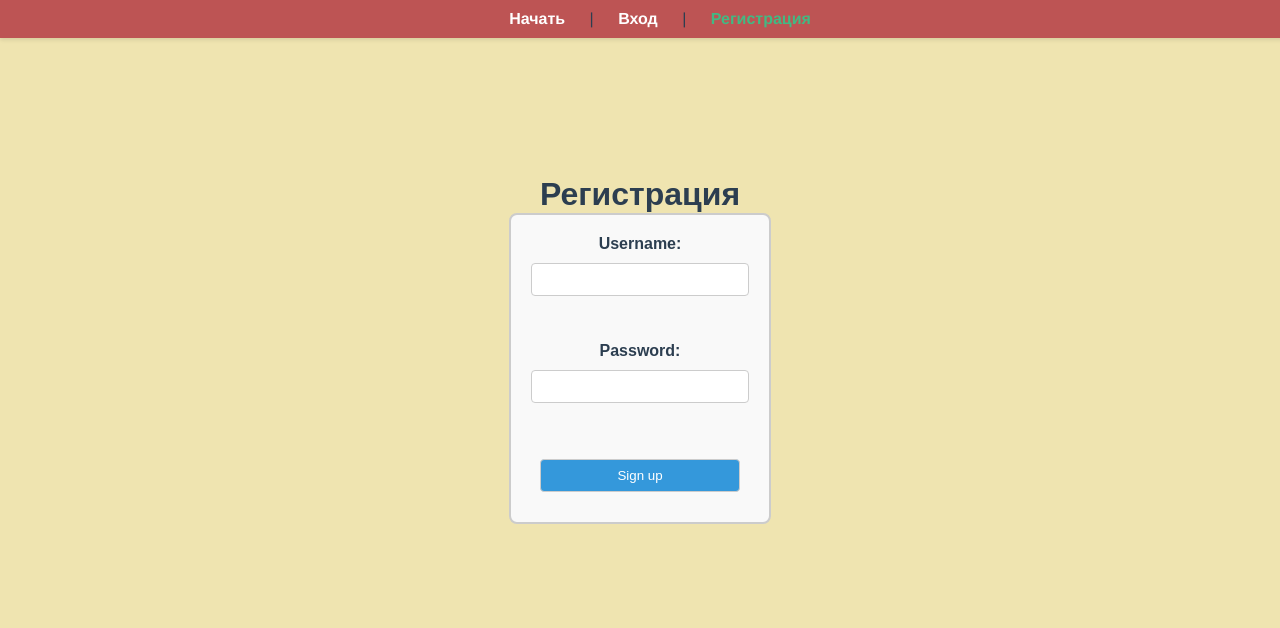
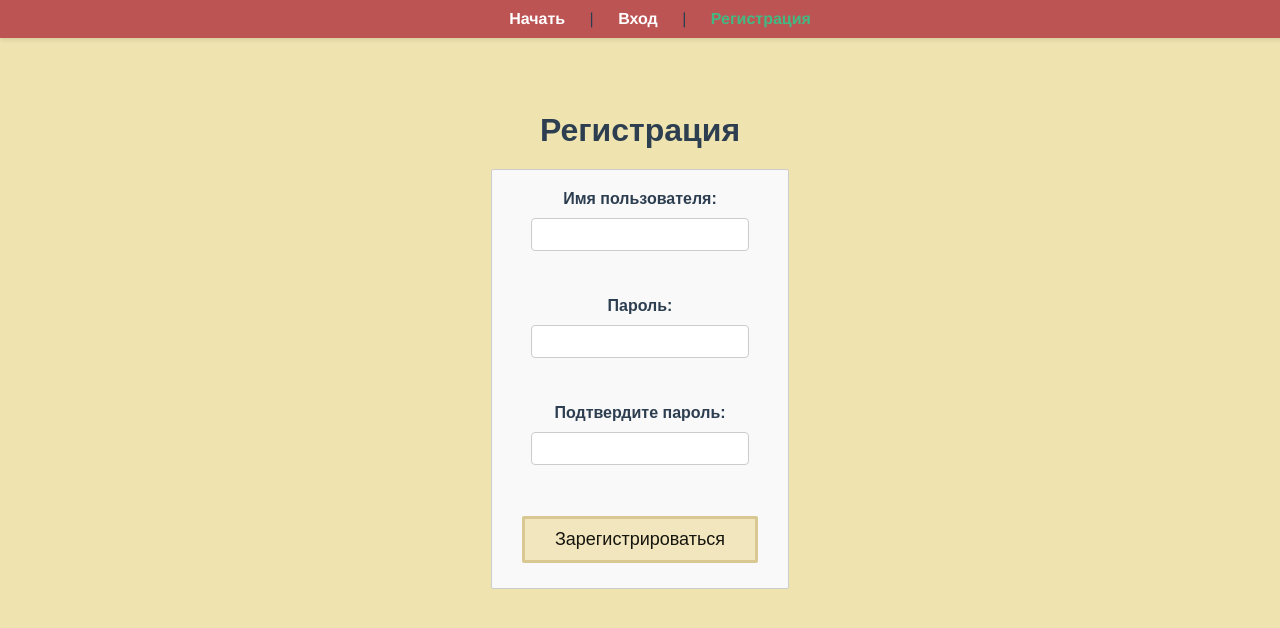
Before and after one commit to duckinzzz/McQueenGame, a Vue app: page /sign-up in a window 1280 px wide. Shown: the top 628 px of the page. Built offline with nearby package versions, Linux system fonts and the light colour scheme.

Commit message:
added confirmPassword

```diff
--- a/src/views/SignUp.vue
+++ b/src/views/SignUp.vue
@@ -2,11 +2,14 @@
   <div class="sign-up-page">
     <h1>Регистрация</h1>
     <form @submit.prevent="submitForm" class="signup-form">
-      <label for="username">Username:</label>
+      <label for="username">Имя пользователя:</label>
       <input type="username" name="username" v-model="username" id="username"><br><br>
-      <label for="password">Password:</label>
+      <label for="password">Пароль:</label>
       <input type="password" name="password" v-model="password" id="password"><br><br>
-      <button type="submit">Sign up</button>
+      <label for="confirmPassword">Подтвердите пароль:</label>
+      <input type="password" name="confirmPassword" v-model="confirmPassword" id="confirmPassword"><br><br>
+      <p v-if="unconfirmedPassword" style="color: red; font-family: 'Montserrat', sans-serif; font-size: 80%">{{ unconfirmedPassword }}</p>
+      <button class="double-border-button" type="submit">Зарегистрироваться</button>
     </form>
   </div>
 </template>
@@ -19,11 +22,17 @@ export default {
   data() {
     return {
       username: '',
-      password: ''
+      password: '',
+      confirmPassword: '',
+      unconfirmedPassword: ''
     }
   },
   methods: {
     submitForm() {
+      if (this.password !== this.confirmPassword) {
+        this.unconfirmedPassword = 'Пароли не cовпадают';
+        return;
+      }
       const formData = {
         username: this.username,
         password: this.password,
@@ -45,14 +54,12 @@ export default {
             console.log(response);
             const access = response.data.access;
             const refresh = response.data.refresh;
-            const username = this.username
-            this.$store.commit("setUserName", username);
-            this.$store.commit("setAccess", access);
-            this.$store.commit("setRefresh", refresh);
+
+            localStorage.setItem("access", access);
+            localStorage.setItem("refresh", refresh);
+
 
             axios.defaults.headers.common['Authorization'] = "JWT " + access;
-            localStorage.setItem("access", access);
-            localStorage.setItem("refresh", refresh);
 
             router.push('/');
           })
@@ -65,7 +72,7 @@ export default {
 </script>
 <style scoped>
 .sign-up-page {
-  font-family: Arial, sans-serif;
+  font-family: 'Montserrat', sans-serif;
   text-align: center;
   margin-bottom: 100px;
 
@@ -73,10 +80,11 @@ export default {
 
 .signup-form {
   display: inline-block;
-  border: 2px solid #ccc;
+  border: 1px solid #ccc;
   padding: 20px;
-  border-radius: 8px;
+  border-radius: 2px;
   background-color: #f9f9f9;
+  margin-top: 20px;
 }
 
 label {
@@ -94,14 +102,41 @@ button {
   width: 200px;
 }
 
-button {
-  background-color: #3498db;
-  color: white;
-  cursor: pointer;
-  transition: background-color 0.3s ease;
+.double-border-button {
+  justify-content: center;
+  width: auto;
+  text-decoration: none;
+  display: inline-flex;
+  margin: 5px 10px;
+  padding: 10px 30px;
+  border-radius: 2px;
+  position: relative;
+  border: 3px solid #dac892;
+  color: rgba(14, 13, 8, 0.97);
+  background-color: #f1e6be;
+  font-size: 18px;
+  font-family: 'Montserrat', sans-serif;
+  transition: .2s;
+
 }
 
-button:hover {
-  background-color: #2980b9;
+.double-border-button:after {
+  content: "";
+  position: absolute;
+  top: 0;
+  left: 0;
+  right: 0;
+  bottom: 0;
+  width: 100%;
+  height: 100%;
+  margin: auto;
+  border: 2px solid rgba(0, 0, 0, 0);
+  transition: .4s;
+}
+
+.double-border-button:hover:after {
+  border-color: #dac892;
+  width: calc(100% - 10px);
+  height: calc(100% - 10px);
 }
 </style>
```
